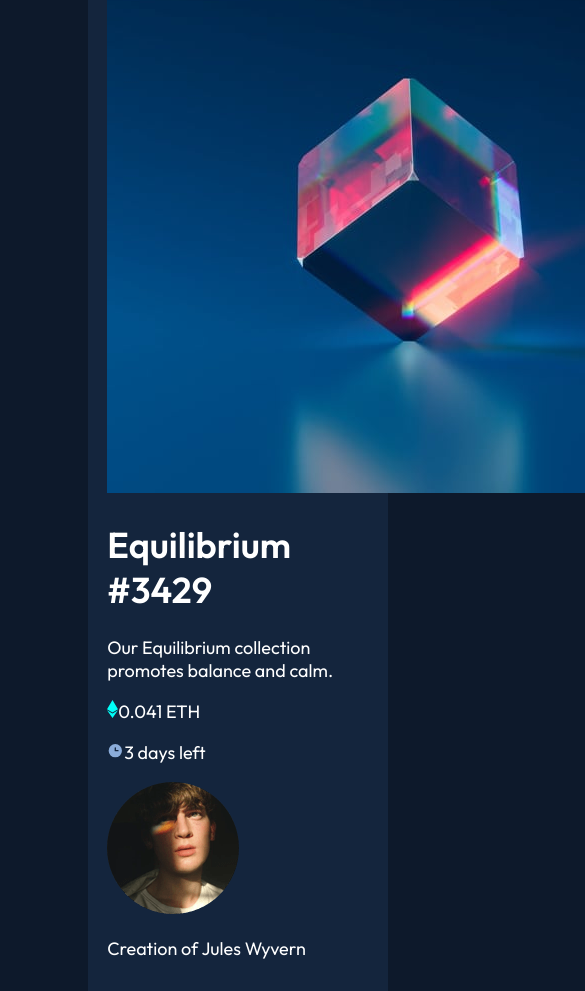
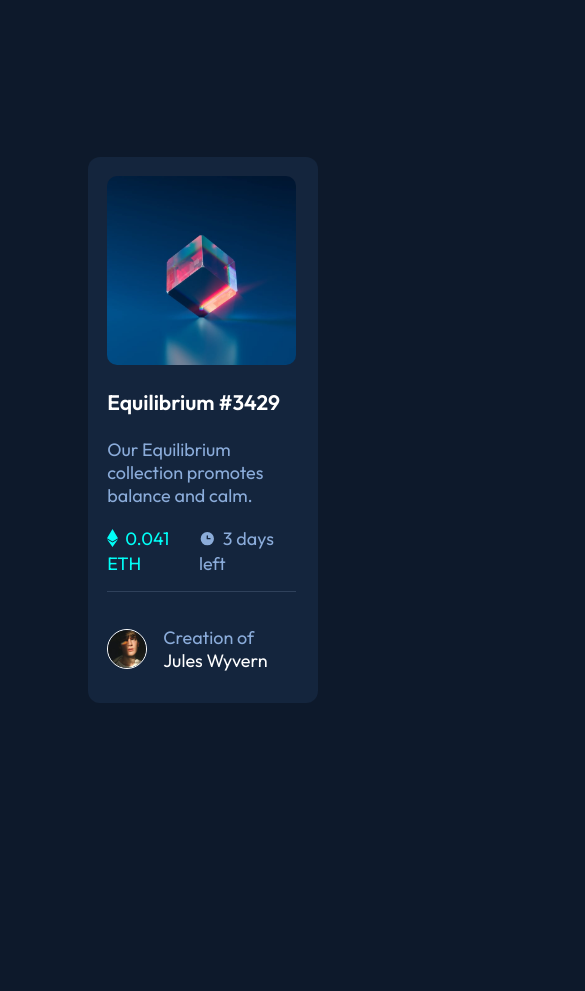
Before and after one commit to mikej321/nft-preview-card, a plain HTML site: page index.html in a window 390 px wide. Shown: the top 991 px of the page, 585 px wide, since content can reach past the window. After the commit the page ends 860 px from the top, so only its background shows below. Drawn offline with Linux system fonts and the light colour scheme.

Commit message:
mobile update 1
update 1

```diff
--- a/index.html
+++ b/index.html
@@ -2,34 +2,32 @@
 <html lang="en">
 <head>
   <meta charset="UTF-8">
-  <meta name="viewport" content="width=device-width, initial-scale=1.0"> <!-- displays site properly based on user's device -->
+  <meta http-equiv="X-UA-Compatible" content="IE=edge">
+  <meta name="viewport" content="width=device-width, initial-scale=1.0">
   <link rel="stylesheet" href="style.css">
-  <link rel="icon" type="image/png" sizes="32x32" href="/images/favicon-32x32.png">
-
-
-  <title>Frontend Mentor | NFT preview card component</title>
-
+  <title>NFT Card</title>
 </head>
-
 <body>
 
   <main>
-
-      <div class="container">
-        <img src="image-equilibrium.jpg" alt="ethereum cube">
-        <h1>Equilibrium #3429</h1>
-        <p>Our Equilibrium collection promotes balance and calm.</p>
-        <div class="ether-bar">
-            <p class="p-1"><img class="image-1" src="icon-ethereum.svg" alt="ethereum symbol">0.041 ETH</p>
-            <p class="p-2"><img class="image-2" src="icon-clock.svg" alt="clock icon">3 days left</p>
+      <img class="card-pic" src="/image-equilibrium.jpg" alt="ethereum cube">
+      <h3>Equilibrium #3429</h1>
+      <p>Our Equilibrium collection promotes balance and calm.</p>
+      <div class="container-2">
+        <div>
+          <img class="eth-icon" src="/icon-ethereum.svg" alt="Ethereum symbol">
+          <p class="eth-p">0.041 ETH</p>
         </div>
-        <img class="image-3" src="image-avatar.png" alt="profile picture">
-
-        <p>Creation of <span class="author-name">Jules Wyvern</span></p>
+        <div>
+          <img class="clock-icon" src="/icon-clock.svg" alt="clock icon">
+          <p class="time-p">3 days left</p>
+        </div>
       </div>
-
+      <div class="end-container">
+        <img class="author" src="/image-avatar.png" alt="" width="35px">
+        <p class="author-p">Creation of <span>Jules Wyvern</span></p>
+      </div>
   </main>
-
 
 </body>
 </html>
--- a/style.css
+++ b/style.css
@@ -22,12 +22,12 @@ body {
   font-family: 'Outfit', sans-serif;
   font-size: 18px;
   background-color: var(--neutral-main-bg);
-  color: var(--white);
-  min-width: 200px;
-  max-width: 1440px;
+  color: var(--soft-1);
   height: 100vh;
   width: 100vw;
   display: flex;
+  justify-content: center;
+  align-items: center;
   position: relative;
 }
 
@@ -38,6 +38,7 @@ main {
   padding-right: 1.4rem;
   padding-bottom: 0.8rem;
   padding-left: 1.2rem;
+  border-radius: 12px;
   justify-content: center;
   align-self: center;
   display: flex;
@@ -47,22 +48,46 @@ main {
   background-color: var(--card-bg);
 }
 
+.card-pic {
+  width: 260px;
+}
+
+h3 {
+  color: var(--white);
+  margin-top: 1.5rem;
+  margin-bottom: 0.3rem;
+}
+
+h3:hover {
+  cursor: pointer;
+}
+
+h3:active {
+  color: var(--soft-2);
+}
+
 
 .container-2 {
   display: flex;
   flex-direction: row;
   width: 100%;
   justify-content: space-between;
-
-
+  border-bottom: 1px solid var(--card-line);
+  padding-bottom: 1rem;
+  margin-bottom: 1rem;
 }
 
 .card-pic {
   width: 100%;
+  border-radius: 10px;
 }
 
-.left-cont1 {
-display:
+.card-pic:hover {
+  cursor: pointer;
+}
+
+.card-pic:active {
+  background-color: var(--soft-1);
 }
 
 .eth-icon,
@@ -71,23 +96,42 @@ display:
 .time-p
  {
   display: inline;
+  vertical-align: middle;
 }
 
-.right-cont2 {
+.eth-p {
+  color: var(--soft-2);
+  margin-left: 0.2rem;
+}
+
+.time-p {
+  margin-left: 0.2rem;
+}
+
+
+
+.end-container {
+  display: flex;
+}
+
+.author {
+  border: 1px solid var(--white);
+  border-radius: 50%;
+  width: 40px;
+  height: 40px;
+  margin-right: 1rem;
+  align-self: center;
 
 }
 
-.end-container {
-
+span {
+  color: var(--white);
 }
 
-.card-pic {
-  width: 260px;
+span:hover {
+  cursor: pointer;
 }
 
-.eth-icon,
-.clock-icon,
-.eth-p,
-.time-p {
-  vertical-align: middle;
+span:active {
+  color: var(--soft-2);
 }
```
